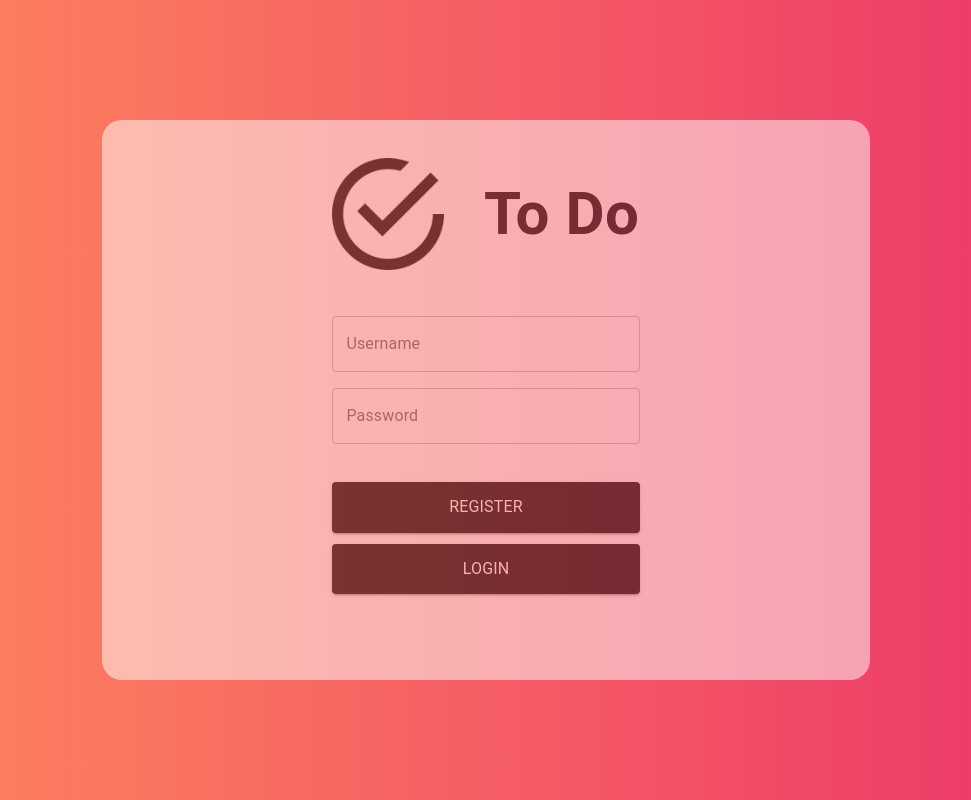
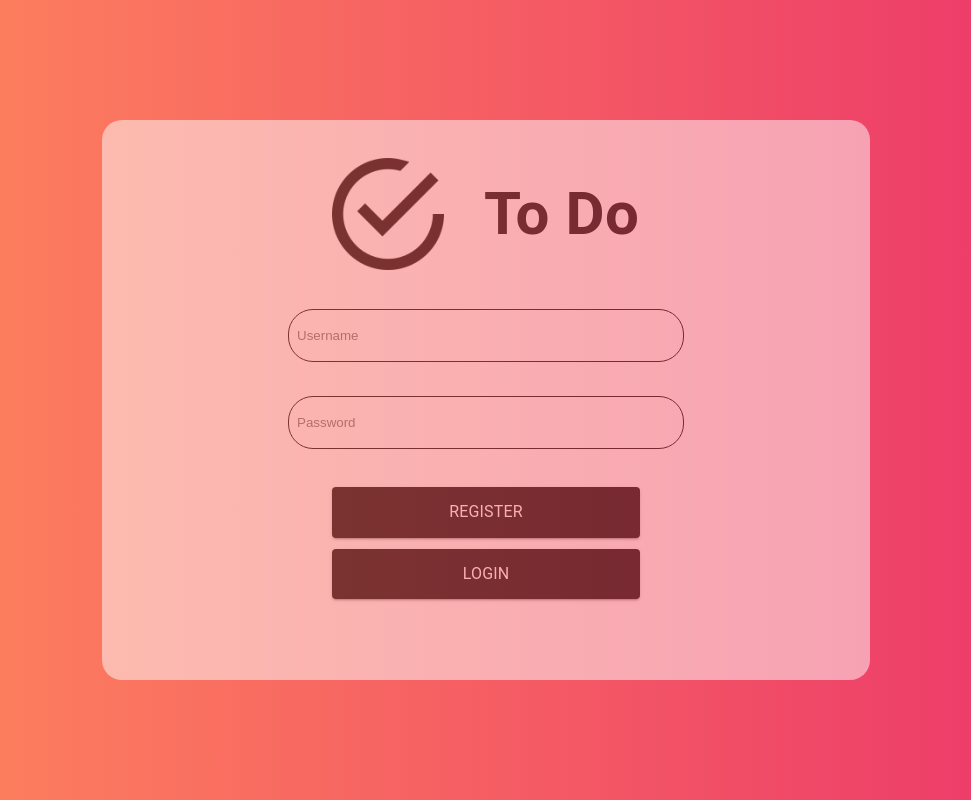
Before and after one commit to Kealen-Pillay/To-Do-List, a React (Create React App) app in the folder client/: page / in a window 1280 px wide. Shown: the whole page, without its empty margins (154-1125 px from the left). Built offline with nearby package versions, Linux system fonts and the light colour scheme.

Commit message:
Rounded input fields

```diff
--- a/client/src/components/LoginScreen.tsx
+++ b/client/src/components/LoginScreen.tsx
@@ -1,9 +1,19 @@
-import React, { useState } from "react";
-import { Box, Button, TextField, Typography } from "@mui/material";
+import { useState } from "react";
+import { Box, Button, Typography } from "@mui/material";
 
 const LoginScreen = () => {
   const [username, setUsername] = useState("");
   const [password, setPassword] = useState("");
+
+  const styles = {
+    input: {
+      borderRadius: 25,
+      height: "35%",
+      width: "100%",
+      border: "1px solid black",
+      paddingLeft: "0.5rem",
+    },
+  } as const;
 
   return (
     <Box
@@ -47,39 +57,28 @@ const LoginScreen = () => {
         </Box>
         <Box
           sx={{
-            width: "40%",
+            width: "50%",
             display: "flex",
-            flexDirection: "row",
+            flexDirection: "column",
             justifyContent: "space-between",
             alignItems: "center",
-            margin: "1%",
+            marginBottom: "5%",
+            height: "25%",
           }}
         >
-          <TextField
-            variant="outlined"
-            label="Username"
+          <input
+            type="text"
+            style={styles.input}
+            placeholder="Username"
             value={username}
             onChange={(e) => setUsername(e.target.value)}
-            sx={{ width: "100%" }}
           />
-        </Box>
-        <Box
-          sx={{
-            width: "40%",
-            display: "flex",
-            flexDirection: "row",
-            justifyContent: "space-between",
-            alignItems: "center",
-            margin: "1%",
-            marginBottom: "5%",
-          }}
-        >
-          <TextField
-            variant="outlined"
-            label="Password"
+          <input
+            type="text"
+            style={styles.input}
+            placeholder="Password"
             value={password}
             onChange={(e) => setPassword(e.target.value)}
-            sx={{ width: "100%" }}
           />
         </Box>
         <Box
```
